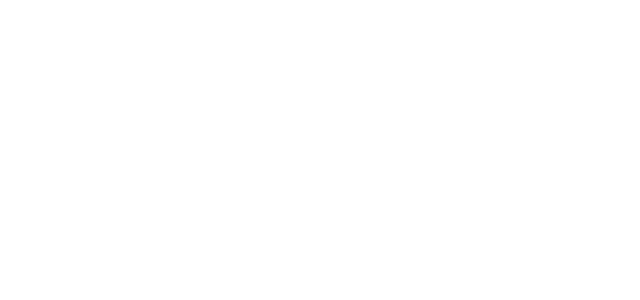
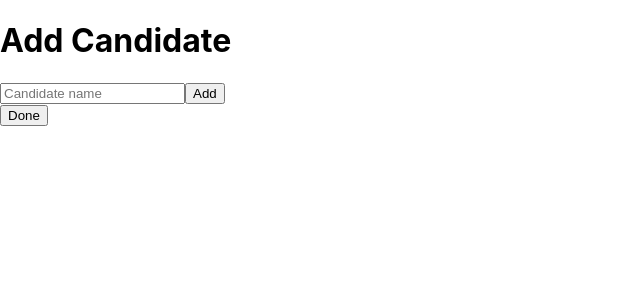
Before and after one commit to luanakimley/who-is-the-one, a React (Create React App) app in the folder client/: page /add_candidates in a window 1280 px wide. Before the commit this address had no page. Shown: the top 300 px of the page, without its empty margins (0-640 px from the left). Built offline with nearby package versions, Linux system fonts and the light colour scheme; the HTML template or start-up script is replaced by a standard one.

Commit message:
:sparkles: Develop structure of adding category and candidates page

```diff
--- a/client/src/App.js
+++ b/client/src/App.js
@@ -2,6 +2,8 @@ import { Route, Routes } from "react-router-dom";
 import Register from "./components/Register";
 import LogIn from "./components/LogIn";
 import Home from "./components/Home";
+import AddCategory from "./components/AddCategory";
+import AddCandidates from "./components/AddCandidates";
 
 function App() {
   return (
@@ -9,6 +11,8 @@ function App() {
       <Route path="/" element={<Home />} />
       <Route path="/register" element={<Register />} />
       <Route path="/login" element={<LogIn />} />
+      <Route path="/add_category" element={<AddCategory />} />
+      <Route path="/add_candidates" element={<AddCandidates />} />
     </Routes>
   );
 }
--- /dev/null
+++ b/client/src/components/AddCandidates.js
@@ -0,0 +1,42 @@
+import React, { useState } from "react";
+import { useNavigate } from "react-router-dom";
+
+export default function AddCandidates() {
+  const [candidateName, setCandidateName] = useState("");
+  const [candidates, setCandidates] = useState([]);
+  const navigate = useNavigate();
+
+  const handleCandidateNameChange = (e) => {
+    setCandidateName(e.target.value);
+  };
+
+  let addCandidate = (e) => {
+    e.preventDefault();
+
+    let formData = new FormData();
+    formData.append("candidateName", candidateName);
+  };
+
+  let doneAddCandidates = (e) => {
+    navigate("/");
+  };
+
+  return (
+    <div>
+      <h1>Add Candidate</h1>
+      <form>
+        <input
+          type="text"
+          placeholder="Candidate name"
+          onChange={handleCandidateNameChange}
+        />
+        <button onClick={addCandidate}>Add</button>
+      </form>
+      <button onClick={doneAddCandidates}>Done</button>
+
+      {candidates.map((candidate) => (
+        <p>{candidate.candidate_name}</p>
+      ))}
+    </div>
+  );
+}
--- /dev/null
+++ b/client/src/components/AddCategory.js
@@ -0,0 +1,34 @@
+import React, { useState } from "react";
+import { useNavigate } from "react-router-dom";
+
+export default function AddCategory() {
+  const [category, setCategory] = useState("");
+  const navigate = useNavigate();
+
+  const handleCategoryChange = (e) => {
+    setCategory(e.target.value);
+  };
+
+  let addCategory = (e) => {
+    e.preventDefault();
+
+    let formData = new FormData();
+    formData.append("category", category);
+
+    navigate("/");
+  };
+
+  return (
+    <div>
+      <h1>Add Category</h1>
+      <form>
+        <input
+          type="text"
+          placeholder="Category name"
+          onChange={handleCategoryChange}
+        />
+        <button onClick={addCategory}>Done</button>
+      </form>
+    </div>
+  );
+}
```
